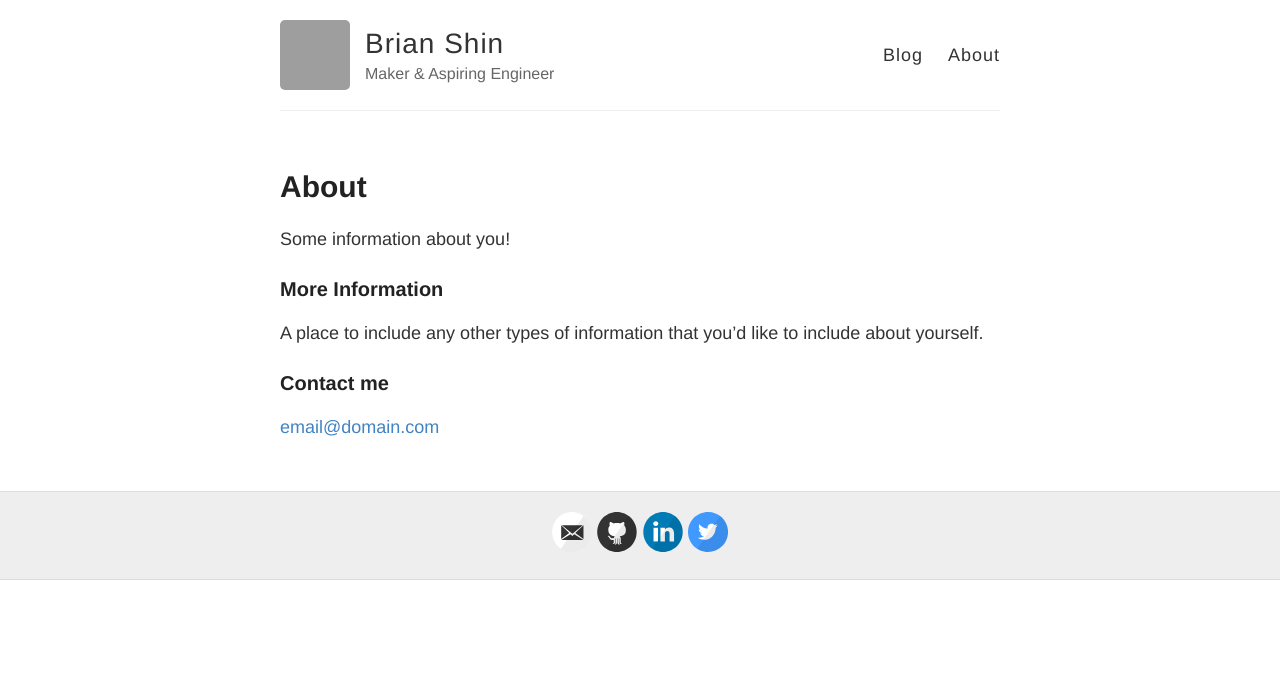
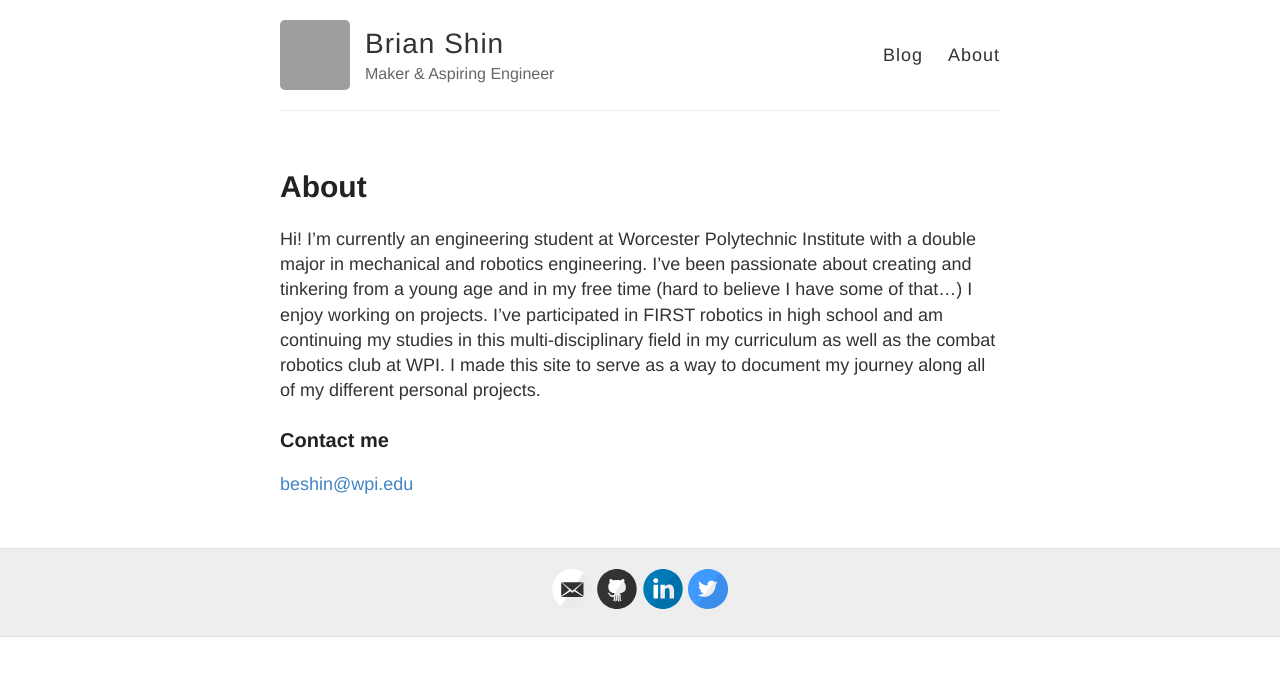
Before and after one commit to bshin100/bshin100.github.io, a Jekyll site: the page built from about.md, in a window 1280 px wide. Shown: the top 676 px of the page. Built offline with Jekyll 4.4.1, drawn with Linux system fonts in a browser that asks for light colours; grey boxes are pictures that could not be loaded.

Commit message:
Update about.md

```diff
--- a/about.md
+++ b/about.md
@@ -4,12 +4,11 @@ title: About
 permalink: /about/
 ---
 
-Some information about you!
-
-### More Information
-
-A place to include any other types of information that you'd like to include about yourself.
+Hi! I'm currently an engineering student at Worcester Polytechnic Institute with a double major in mechanical and robotics engineering.
+I've been passionate about creating and tinkering from a young age and in my free time (hard to believe I have some of that...) I enjoy
+working on projects. I've participated in FIRST robotics in high school and am continuing my studies in this multi-disciplinary field in
+my curriculum as well as the combat robotics club at WPI. I made this site to serve as a way to document my journey along all of my different personal projects.
 
 ### Contact me
 
-[email@domain.com](mailto:email@domain.com)
+[beshin@wpi.edu](mailto:beshin@wpi.edu)
```
